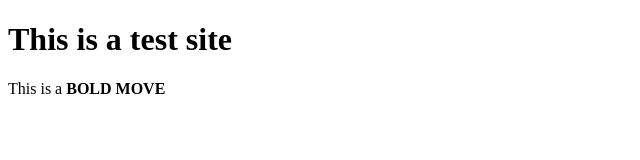
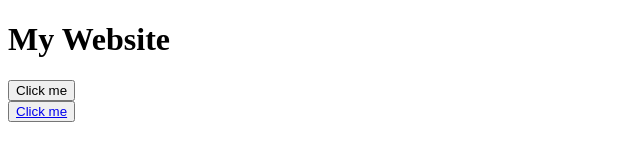
Before and after one commit to NoahRyken/Ind-Study-Recipe-Organizer, a plain HTML site: page index.html in a window 1280 px wide. Shown: the whole page, without its empty margins (0-640 px from the left). Drawn offline with Linux system fonts and the light colour scheme.

```diff
--- a/index.html
+++ b/index.html
@@ -1,11 +1,14 @@
-<!DOCTYPE html>
-<html>
-<body>
+<!doctype html>
 
-<title>Test</title>
 
-  <h1>This is a test site</h1>
-  <p>This is a <b>BOLD MOVE</b></p>
+<head><title>Test</title>
+    <meta charset=utf-8> </head>
+    <body>
+        <h1>My Website</h1>
+        <form action="/my-link/">
+            <input type="submit" value="Click me" />
+        </form>
 
-</body>
-</html>
+        <button> <a href="/my-link/">Click me</a></button>
+
+    </body>
```
